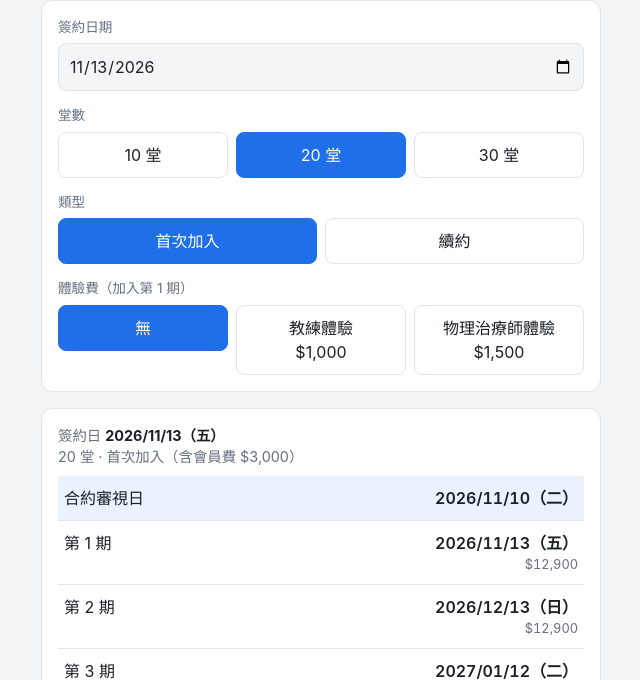
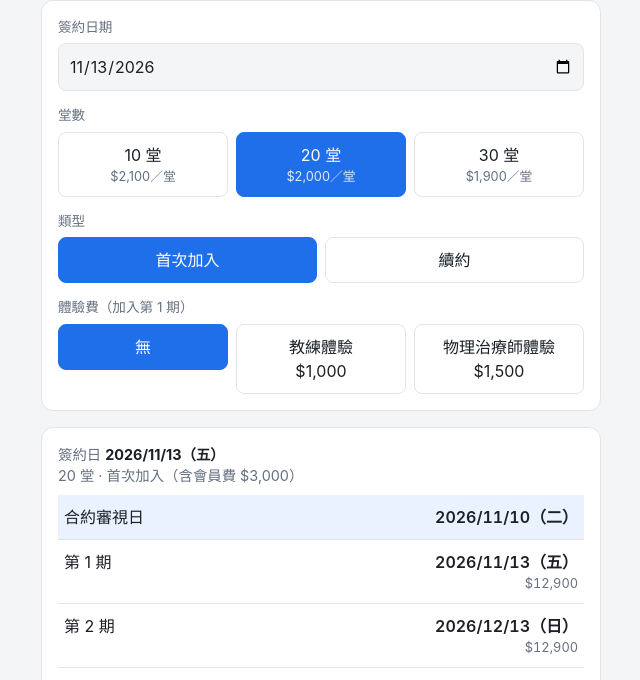
Before and after one commit to jiamin780918/gym-contract, a plain HTML site: page index.html in a window 1280 px wide. Shown: the part 78-758 px from the top of the page, without its empty margins (319-959 px from the left). Drawn offline with Linux system fonts and the light colour scheme.

Commit message:
Show per-session price on session options

```diff
--- a/index.html
+++ b/index.html
@@ -45,6 +45,7 @@
     display:block; text-align:center; padding:10px 0; border:1px solid var(--line); border-radius:8px;
     color:var(--fg); pointer-events:none;
   }
+  .seg input:checked + label .sub { color:inherit; opacity:.85; }
   .seg input:checked + label { background:var(--accent); border-color:var(--accent); color:var(--accent-fg); }
   .seg input:focus-visible + label, input[type=date]:focus-visible, button:focus-visible {
     outline:2px solid var(--accent); outline-offset:2px;
@@ -81,9 +82,9 @@
     <div class="field">
       <span class="lbl">堂數</span>
       <div class="seg">
-        <div><input type="radio" name="s" id="s10" value="10"><label for="s10">10 堂</label></div>
-        <div><input type="radio" name="s" id="s20" value="20" checked><label for="s20">20 堂</label></div>
-        <div><input type="radio" name="s" id="s30" value="30"><label for="s30">30 堂</label></div>
+        <div><input type="radio" name="s" id="s10" value="10"><label for="s10">10 堂<span class="sub" id="u10"></span></label></div>
+        <div><input type="radio" name="s" id="s20" value="20" checked><label for="s20">20 堂<span class="sub" id="u20"></span></label></div>
+        <div><input type="radio" name="s" id="s30" value="30"><label for="s30">30 堂<span class="sub" id="u30"></span></label></div>
       </div>
     </div>
 
@@ -181,6 +182,10 @@ function compute() {
 (function init() {
   const t = new Date();
   $('date').value = `${t.getFullYear()}-${String(t.getMonth()+1).padStart(2,'0')}-${String(t.getDate()).padStart(2,'0')}`;
+  // 單堂價 = 續約總價 ÷ 堂數（首次加入的差額只是 3,000 會員費，不算進單堂價）
+  Object.keys(PLANS).forEach(n => {
+    $('u' + n).textContent = money(PLANS[n].renew.reduce((a, b) => a + b, 0) / n) + '／堂';
+  });
   document.querySelectorAll('input').forEach(i => i.addEventListener('change', compute));
   compute();
 })();
```
